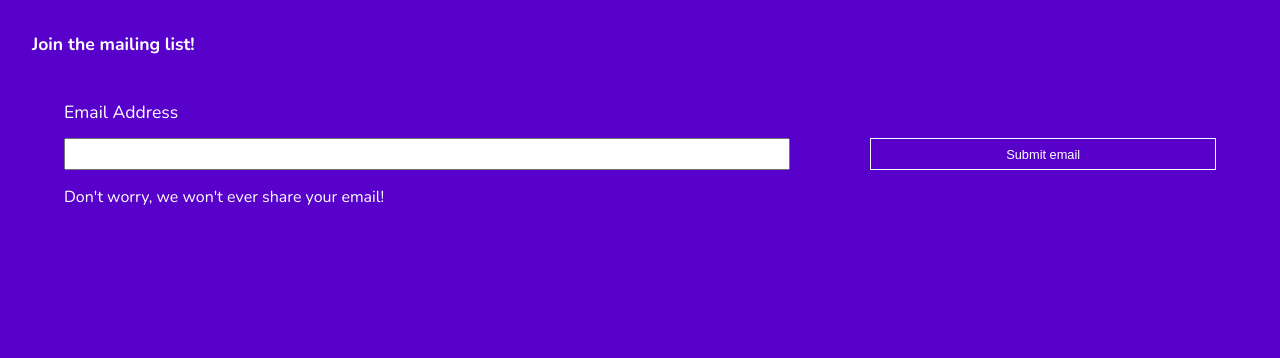
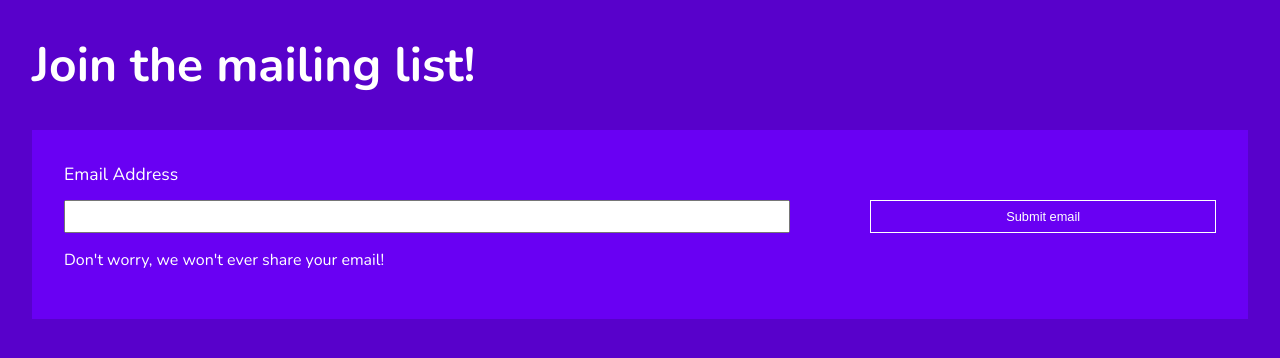
Before and after one commit to Beta-23/UI_Visual_hierarchy, a plain HTML site: page index.html in a window 1280 px wide. Drawn offline with nearby package versions, Linux system fonts and the light colour scheme.

Commit message:
Improve head tag and containner with contrast

```diff
--- a/index.css
+++ b/index.css
@@ -12,10 +12,11 @@ body {
 }
 
 h1 {
-    font-size: 1.1em;
+    font-size: 3em;
 }
 
 .form-container {
+    background: #6900F3;
     padding: 2em;
     display: grid;
     grid-template-columns: 70% auto;
@@ -52,15 +53,6 @@ p {
 }
 
 
-
-h1 {
-
-}
-
-.form-container {
-
-}
-
 label {
 
 }
```
